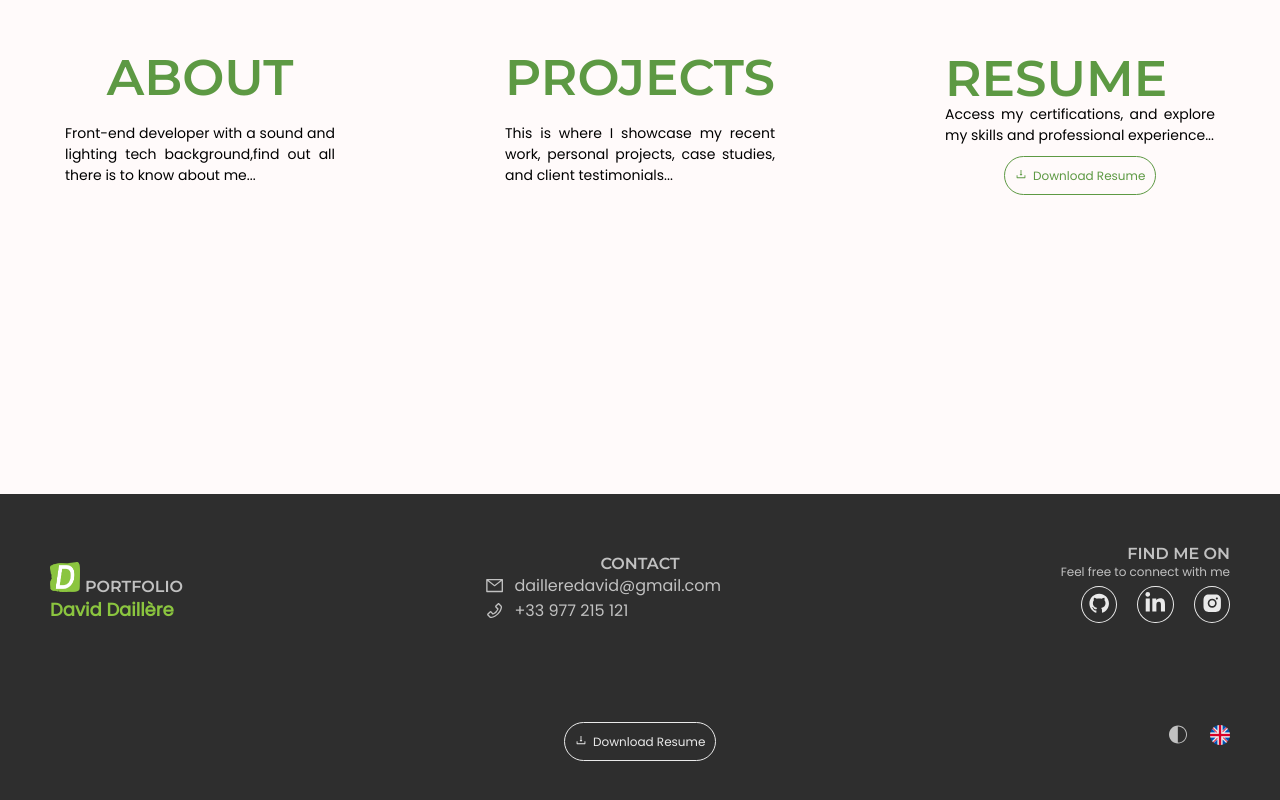
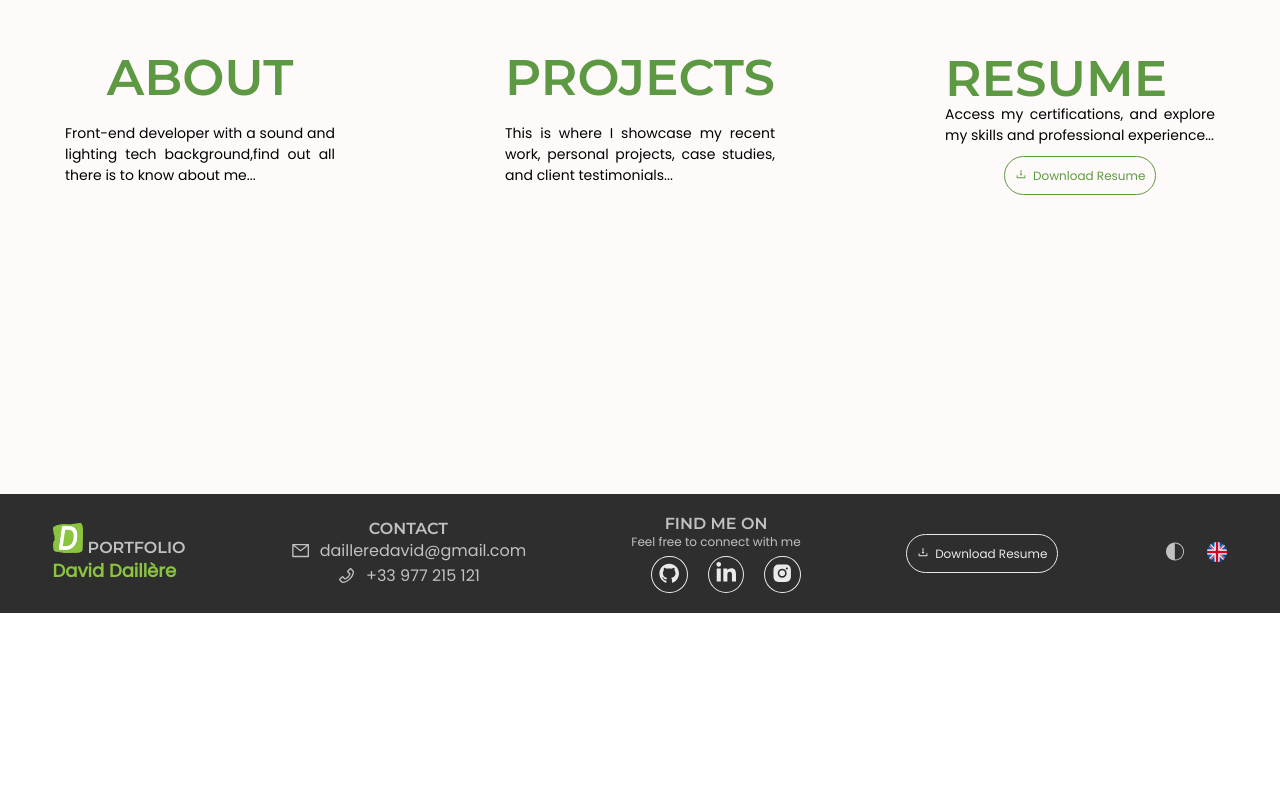
Before and after one commit to Daviddaill/portfolio, a React (Create React App) app: page /en in a window 1280 px wide. Shown: the part 966-1766 px from the top of the page. After the commit the page ends 1579 px from the top, so only its background shows below. Built offline with nearby package versions, Linux system fonts and the light colour scheme.

Commit message:
clean styling for home, footer  and menu

```diff
--- a/src/component/contact/contact.module.css
+++ b/src/component/contact/contact.module.css
@@ -2,6 +2,7 @@
 .contact{
    display:flex;
    align-items: center;
+   justify-content: center;
    gap:10px;
 }
 .contact a{
--- a/src/component/footer/Footer.js
+++ b/src/component/footer/Footer.js
@@ -30,15 +30,12 @@ const { darkMode } = useTheme();
           <Contact />
          </div>
       {/* SOCIAL MEDIA */}
-         <div className={`${CSS.rightContainer} ${CSS.container}`}>
+         <div className={`${CSS.container}`}>
             <h4>{footer.social.title}</h4>
             <p className={CSS.subTitle}>
                {footer.social.subtitle}
             </p>
             <SocialMedia />
-         </div>
-         <div className={`${CSS.leftContainer} ${CSS.container}`}>
-
          </div>
          <div className={`${CSS.centerContainer} ${CSS.container}`}>
             <DownloadResume display='dark'/>
--- a/src/component/footer/footer.module.css
+++ b/src/component/footer/footer.module.css
@@ -13,12 +13,12 @@
 .footer{
    display: flex;
    flex-wrap: wrap;
-   justify-content: space-between;
-   align-items: flex-end;
+   justify-content: space-around;
+   align-items: center;
 }
 .container{
-   width:32%;
-   padding:50px
+padding:20px 50px;
+text-align: center;
 }
 .leftContainer{
    text-align: left;
@@ -26,9 +26,7 @@
 .centerContainer{
    text-align: center;
 }
-.rightContainer{
-   text-align: right;
-}
+
 
 /* Logo Section */
 .portfolio{
--- a/src/component/header/Header.js
+++ b/src/component/header/Header.js
@@ -49,17 +49,16 @@ function Header() {
    const darkModeClass = darkMode ? CSS.dark_mode : CSS.light_mode;
    const scrollClass = scrolled ? CSS.header_scrolled : CSS.header;
    const menuOpen = isMenuOpen ? CSS.menu_open : CSS.menu_close;
-   const darkMenu= darkMode? CSS.darkMenu:CSS.lightMenu;
-   const menu= `${menuOpen} ${darkMenu}`;
-   let headerMenu ='';
-   if(isMenuOpen && darkMode){
-      headerMenu= CSS.dark_headerMenu
-   } else if(isMenuOpen){
-      headerMenu= CSS.headerMenu
+   const darkMenu = darkMode ? CSS.darkMenu : CSS.lightMenu;
+   const menu = `${menuOpen} ${darkMenu}`;
+   let headerMenu = '';
+   if (isMenuOpen && darkMode) {
+      headerMenu = CSS.dark_headerMenu
+   } else if (isMenuOpen) {
+      headerMenu = CSS.headerMenu
    }
-
-   // Combine the class names
-   const headerClassName = `${scrollClass} ${darkModeClass} ${headerMenu} `;
+  // Combine the header class name
+   const headerClassName = `${CSS.header} ${scrollClass} ${darkModeClass} ${headerMenu} `
 
    return (
       <header className={headerClassName} >
@@ -97,16 +96,16 @@ function Header() {
             <Settings position='header' />
          </div>
 
-      {/* DROPDOWN MENU ****SMALL SCREENS**** */}
+         {/* DROPDOWN MENU ****SMALL SCREENS**** */}
          {/* Menu Icon */}
          <div
             className={`${CSS.menu_icon} `}
             onClick={toggleMenu}
          >
             {isMenuOpen ? (
-               <AiOutlineClose size={24} color="grey" />
+               <AiOutlineClose size={24}  />
             ) : (
-               <AiOutlineMenu size={24} color="grey" />
+               <AiOutlineMenu size={24}  />
             )}
          </div>
          {/* Dropdown Menu */}
--- a/src/component/header/header.module.css
+++ b/src/component/header/header.module.css
@@ -1,108 +1,133 @@
-.dark_mode  {
+/* ***THEME**** */
+.dark_mode {
    background-color: #010101;
-   color:#fff;
-}
-.light_mode{
-   color: rgba(15, 15, 15, 0.792) ;
-   background-color: rgb(255, 250, 250);
+   color: #fff;
 }
 
-
-.header, .header_scrolled {
-   position: sticky;
-   top:0;
-   width:100%;
-   padding: 10px 0 0px 0;
-   display:flex;
-   flex-wrap: wrap;
-   justify-content:space-between;
-   align-items: center;
-   gap:20px;
-   z-index: 10;
-   transition: background-color 0.6s, color 0.6s;
+.light_mode {
+   color: rgba(15, 15, 15, 0.792);
 }
-
 
 .header_scrolled {
    background-color: #353535ce;
-   color: #fff ;
+   color: #fff;
 }
-.logoContainer{
-   margin-left:40px;
-   display:flex;
-   gap:5px;
+
+/* Theme when menu is open */
+.dark_headerMenu {
+   background-color: #222222;
+   color: rgb(159, 159, 159);
 }
-.name{
+
+.headerMenu {
+   background-color: #545353;
+   color: white;
+}
+
+/* ***END THEME**** */
+
+/* ****MAIN CONTAINER**** */
+.header {
+   position: sticky;
+   top: 0;
+   width: 100%;
+   padding: 10px 0 0px 0;
+   display: flex;
+   flex-wrap: wrap;
+   justify-content: space-between;
+   align-items: center;
+   gap: 20px;
+   z-index: 10;
+   transition: background-color 0.8s, color 0.8s;
+}
+
+/* HEADER */
+.logoContainer {
+   margin-left: 40px;
+   display: flex;
+   gap: 5px;
+}
+
+.name {
    font-size: 25px;
 
 }
-.nav{
-   display:flex;
-   gap:30px;
+
+.nav {
+   display: flex;
+   gap: 30px;
 
 }
 
-.isActive, .isInactive {
+.isActive,
+.isInactive {
    text-decoration: none;
-   color:inherit;
+   color: inherit;
    position: relative;
    padding-bottom: 2px;
 }
+
 /* Nav Hover Effect */
-.isInactive::before,.isActive::before  {
+.isInactive::before,
+.isActive::before {
    content: '';
    position: absolute;
    left: 0;
    bottom: 0;
    width: 0;
    height: 2px;
-   background-color: #5D9943; /* Border color */
+   background-color: #5D9943;
+   /* Border color */
    transition: width 0.4s ease-in-out;
 }
-.isInactive:hover::before, .isActive:hover::before {
-   width: 100%; /* Expand the border to 100% on hover */
+
+.isInactive:hover::before,
+.isActive:hover::before {
+   width: 100%;
+   /* Expand the border to 100% on hover */
 }
-.settings{
+
+.settings {
    padding-right: 20px;
 }
 
 .menu_icon {
    padding-right: 20px;
-   display:none;
+   display: none;
    cursor: pointer;
    transition: transform 0.3s ease-in-out;
- }
- .menu_open {
-   background-color: #545353;
-   color:white;
-   width:100%;
-   height: calc(100vh );
+}
+
+/* ***END HEADER**** */
+
+/* ***DROPDOWN MENU**** */
+.menu_open {
+   width: 100%;
+   height: calc(100vh);
    transition: height 0.6s ease-in-out;
    overflow: hidden;
 }
-.menu_close{
-   width:100%;
+
+.menu_close {
+   width: 100%;
    height: 0;
    overflow: hidden;
    transition: height 0.2s ease-in-out;
 }
-.headerMenu{
-   background-color: #545353;
-   color:white;
-   /* transition: background-color 0s, color 0s; */
-   transition: background-color 0s, color 0s;
 
-}
-.dark_headerMenu, .darkMenu{
-   background-color: #222222;
-   color:rgb(159, 159, 159);
+/* ***END DROPDOWN MENU**** */
+
+
+@media screen and (max-width: 720px) {
+
+   .nav,
+   .settings {
+      display: none;
+   }
+
+   .menu_icon {
+      display: block
+   }
 }
 
-@media screen and (max-width: 720px){
-   .nav, .settings{
-      display:none;
-   }
-   .menu_icon{
-      display:block
-   }
-};
+;
```
